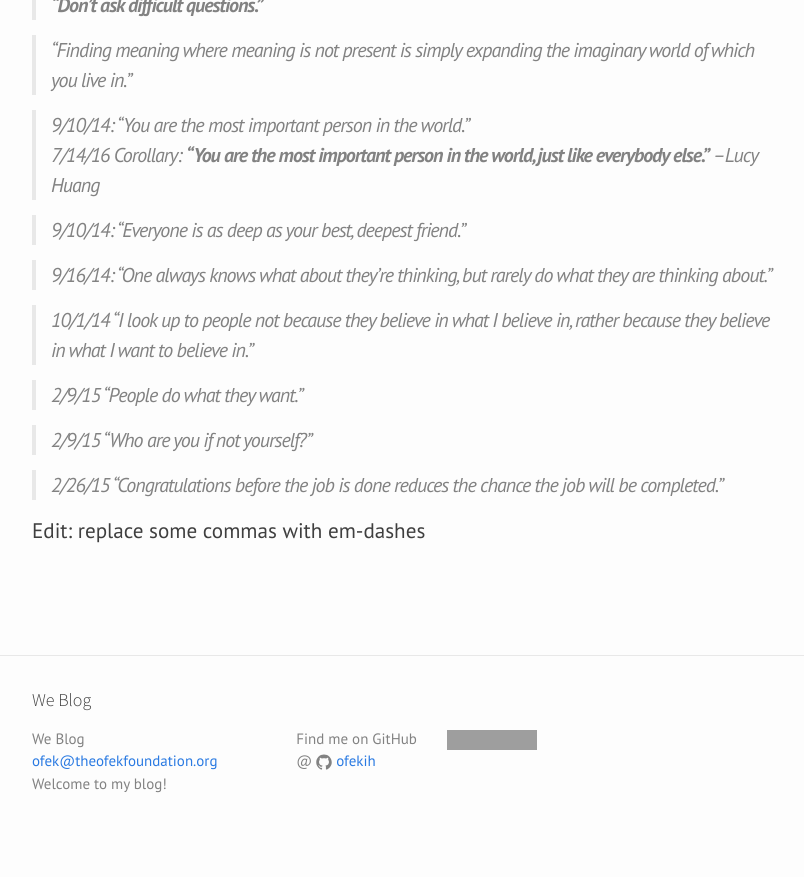
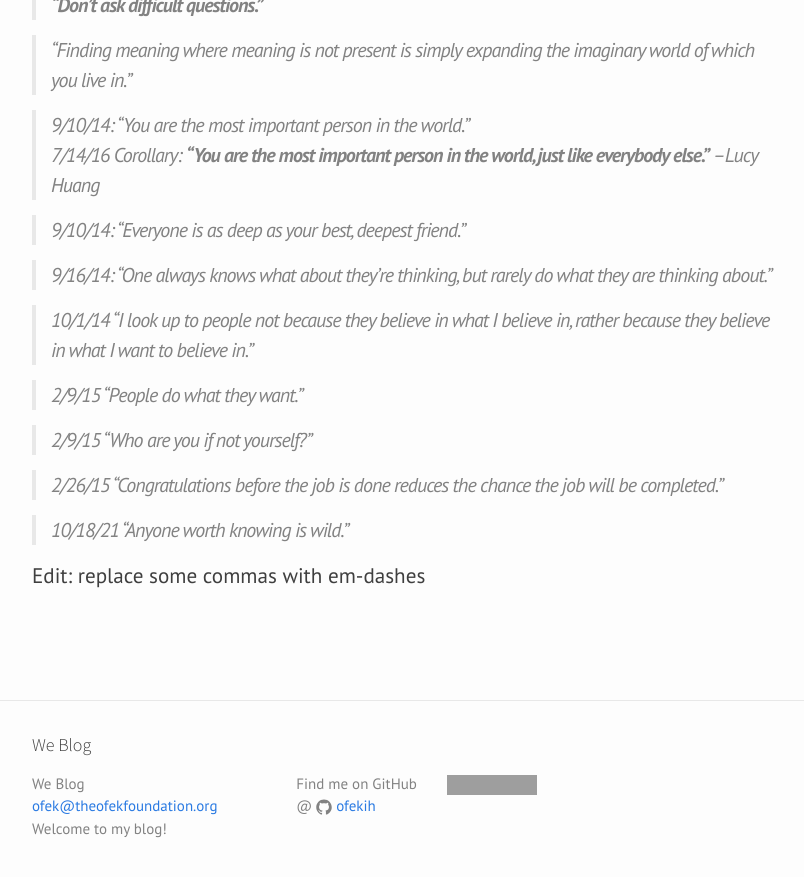
Before and after one commit to The-Ofek-Foundation/blog, a Jekyll site: the page built from _posts/2015-12-18-my-quotes.md, in a window 1280 px wide and 900 px high, scrolled down 2071 px. Shown: the top 877 px of the window, without its empty margins (238-1042 px from the left). Built offline with Jekyll 4.4.1, drawn with Linux system fonts in a browser that asks for light colours; comment, search, counter and statistics services are not loaded; before the commit the page ends 2926 px from its top, so only the background shows below that; grey boxes are pictures that could not be loaded.

Commit message:
Add quote

```diff
--- a/_posts/2015-12-18-my-quotes.md
+++ b/_posts/2015-12-18-my-quotes.md
@@ -98,6 +98,8 @@ So, here are just random quotes that I came up with. Some of them make no sense
 
 > 2/26/15 "Congratulations before the job is done reduces the chance the job will be completed."
 
+> 10/18/21 "Anyone worth knowing is wild."
+
 Edit: replace some commas with em-dashes
 
 [answer to riddle]:meditation
```
